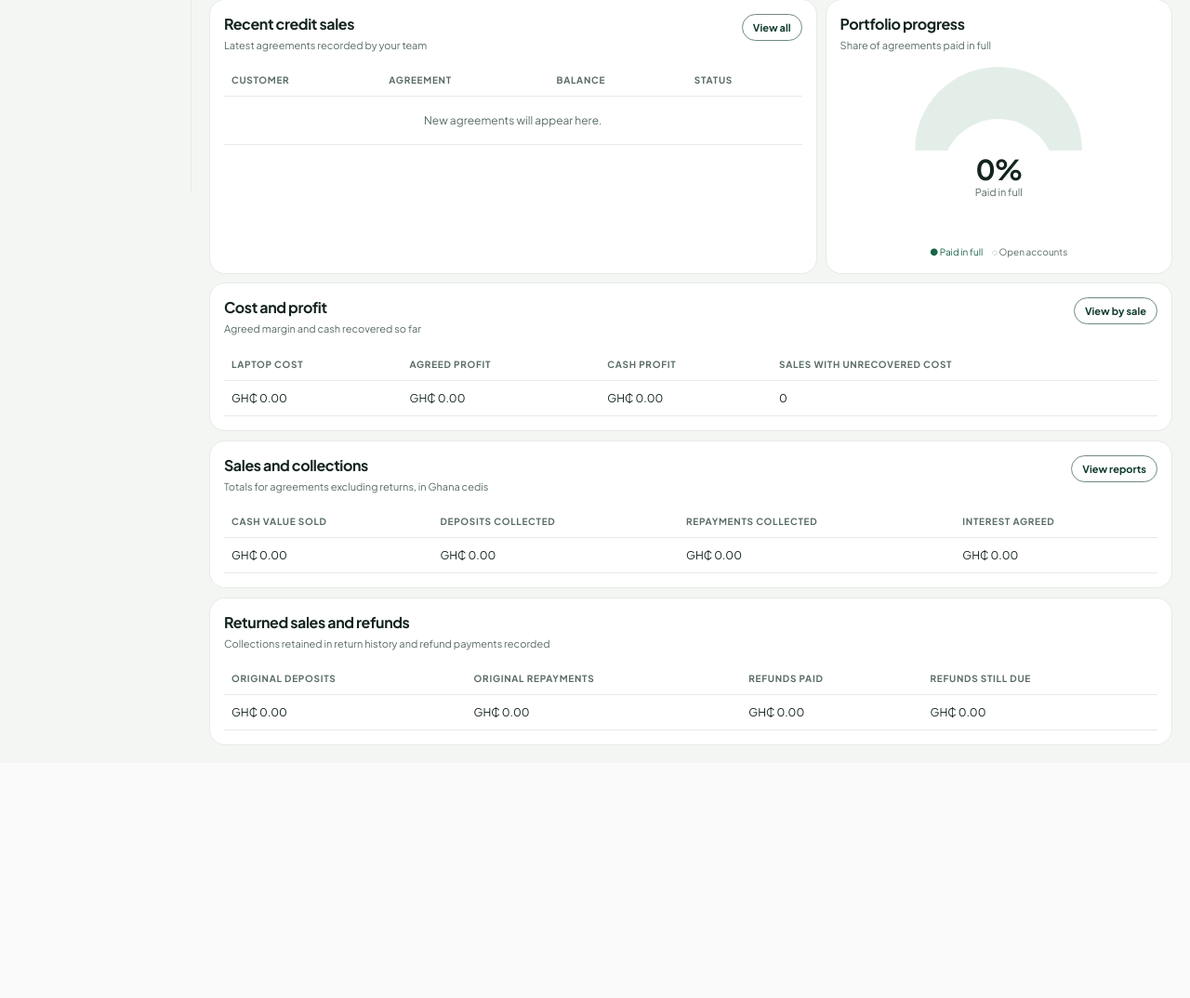
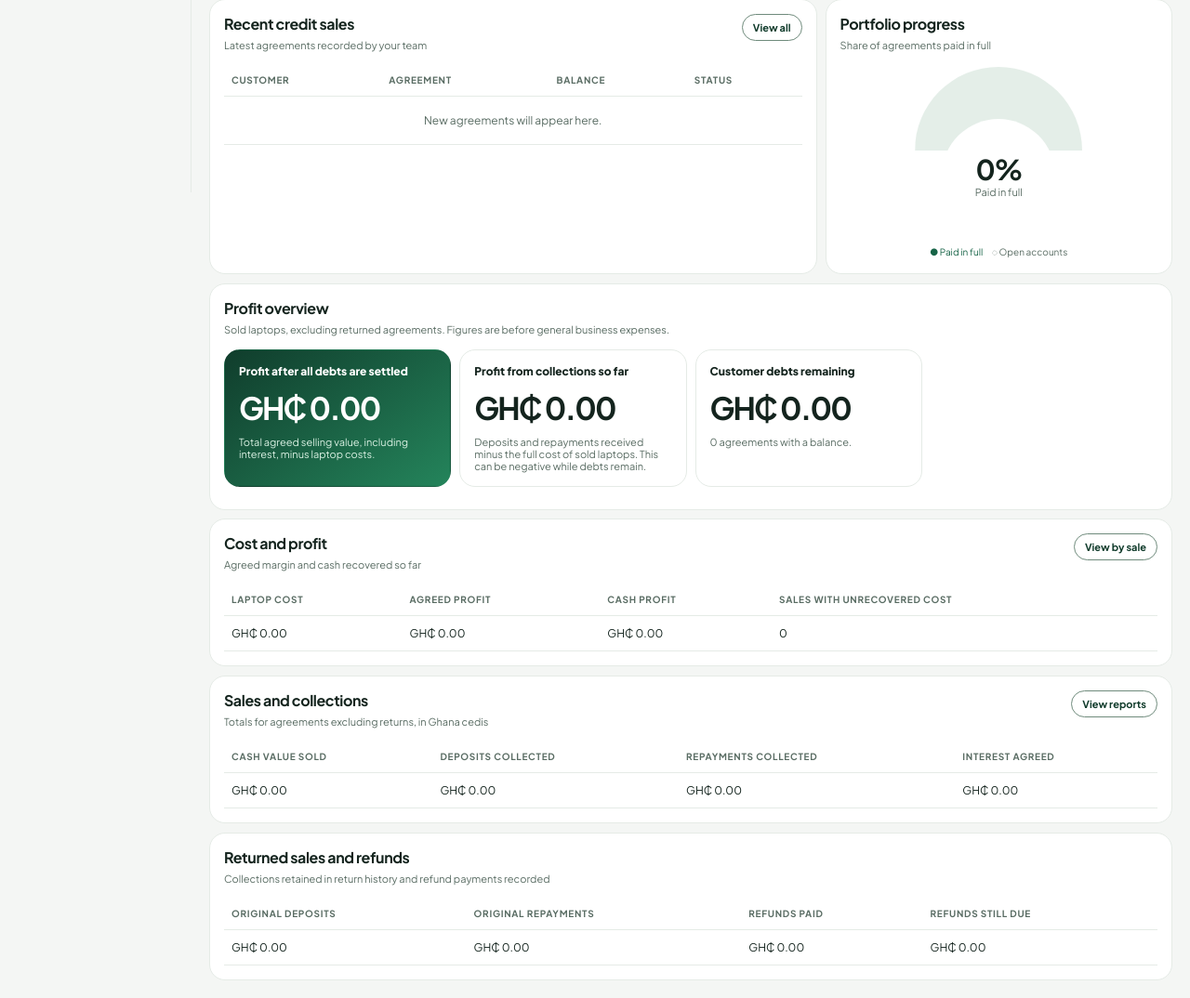
Before and after one commit to Padrino-221/CY-Technology-, a Django app: page / in a window 1280 px wide. Shown: the part 593-1667 px from the top of the page at 93% size. Before the commit the page ends 1395 px from the top, so only its background shows below. Run offline with Django 5.2, Linux system fonts and the light colour scheme; the visitor is signed in with stand-in values (Sample User, id 1); data that the repository does not hold is empty; parts of the project's set-up code (start-up, migrations or seed data) failed here and were passed over.

Commit message:
Show expected profit and profit from collections

```diff
--- a/cy-web/credit/views.py
+++ b/cy-web/credit/views.py
@@ -99,6 +99,7 @@ def dashboard(request):
     followups = sorted((sale for sale in agreements if sale.status in FOLLOW_UP), key=lambda sale: (sale.next_due, sale.pk))
     paid = sum(sale.status == "Paid in full" for sale in agreements)
     return render(request, "dashboard.html", {
+        "profit_summary": profit_summary(agreements),
         "section": "dashboard", "agreements": agreements[:5], "followups": followups[:4],
         "outstanding": sum(sale.balance for sale in agreements),
         "profit_agreed": sum(sale.profit_agreed for sale in agreements),
@@ -119,6 +120,16 @@ def dashboard(request):
         "bars": [(day.strftime("%a"), counts[day], round(100 * counts[day] / maximum)) for day in days],
         "today": today,
     })
+
+
+def profit_summary(agreements):
+    active = [sale for sale in agreements if not sale.returned_on]
+    return {
+        "expected": sum(sale.profit_agreed for sale in active),
+        "collected": sum(sale.cash_profit for sale in active),
+        "outstanding": sum(sale.balance for sale in active),
+        "open_accounts": sum(bool(sale.balance) for sale in active),
+    }
 
 
 def section_info(section):
@@ -159,6 +170,7 @@ def search(request):
 def records(request, section):
     model, title, singular, search_fields = section_info(section)
     rows = sales() if model is Sale else model.objects.order_by("-pk")
+    summary = profit_summary(rows) if section == "profit" else None
     stock_only = section == "inventory" and request.GET.get("stock") == "1"
     if model is Laptop:
         rows = stock().order_by("-pk")
@@ -174,6 +186,7 @@ def records(request, section):
         rows = sorted((sale for sale in rows if sale.status in FOLLOW_UP), key=lambda sale: (sale.next_due, sale.pk))
     print_view = section == "follow-up" and request.GET.get("print") == "1"
     return render(request, "records.html", {
+        "profit_summary": summary,
         "section": section, "title": title, "singular": singular, "rows": rows if print_view else paginate(request, rows), "print_view": print_view, "query": query, "stock_only": stock_only,
     })
 
@@ -182,7 +195,7 @@ def records(request, section):
 def reports(request):
     agreements = list(sales().filter(returned_on__isnull=True))
     return render(request, "reports.html", {
-        "title": "Reports", "section": "reports",
+        "title": "Reports", "section": "reports", "profit_summary": profit_summary(agreements),
         "balances": paginate(request, report_totals(agreements, lambda sale: sale.customer), "balances_page"),
         "statuses": paginate(request, report_totals(agreements, lambda sale: sale.status), "statuses_page"),
         "institutions": paginate(request, report_totals(agreements, lambda sale: sale.customer.institution.strip() or "Not recorded"), "institutions_page"),
--- a/cy-web/templates/dashboard.html
+++ b/cy-web/templates/dashboard.html
@@ -18,6 +18,7 @@
 </tbody></table></div></section>
 <section class="card progress"><div class="card-head"><div><h2>Portfolio progress</h2><p>Share of agreements paid in full</p></div></div><div class="gauge" style="--progress:{{ progress }}%"><div><strong>{{ progress }}%</strong><small>Paid in full</small></div></div><p class="legend">● Paid in full <span>◌ Open accounts</span></p></section>
 </div>
+{% include "profit_summary.html" %}
 <section class="card" style="margin-top:9px">
 <div class="card-head"><div><h2>Cost and profit</h2><p>Agreed margin and cash recovered so far</p></div><a class="button outline small" href="{% url 'records' 'profit' %}">View by sale</a></div>
 <div class="table-wrap"><table><thead><tr><th>Laptop cost</th><th>Agreed profit</th><th>Cash profit</th><th>Sales with unrecovered cost</th></tr></thead><tbody><tr><td>GH₵ {{ cost_total|floatformat:"2g" }}</td><td>GH₵ {{ profit_agreed|floatformat:"2g" }}</td><td>GH₵ {{ cash_profit|floatformat:"2g" }}</td><td>{{ cost_unrecovered }}</td></tr></tbody></table></div>
--- a/cy-web/templates/manual.html
+++ b/cy-web/templates/manual.html
@@ -94,4 +94,5 @@
 </section>
 </div></div>
 
+<section class="card"><h2>Understanding profit</h2><p><strong>Profit after all debts are settled</strong> shows agreed selling value, including interest, minus costs for sold laptops. <strong>Profit from collections so far</strong> uses deposits and repayments already received minus those same costs. The difference is the customer debt still outstanding. These figures exclude returned agreements and general business expenses.</p></section>
 {% endblock %}
--- /dev/null
+++ b/cy-web/templates/profit_summary.html
@@ -0,0 +1,7 @@
+<section class="card report-card" aria-label="Profit summary">
+<div class="card-head"><div><h2>Profit overview</h2><p>Sold laptops, excluding returned agreements. Figures are before general business expenses.</p></div></div>
+<div class="metrics">
+<div class="metric primary"><span>Profit after all debts are settled</span><strong>GH₵ {{ profit_summary.expected|floatformat:"2g" }}</strong><small>Total agreed selling value, including interest, minus laptop costs.</small></div>
+<div class="metric"><span>Profit from collections so far</span><strong>GH₵ {{ profit_summary.collected|floatformat:"2g" }}</strong><small>Deposits and repayments received minus the full cost of sold laptops. This can be negative while debts remain.</small></div>
+<div class="metric"><span>Customer debts remaining</span><strong>GH₵ {{ profit_summary.outstanding|floatformat:"2g" }}</strong><small>{{ profit_summary.open_accounts }} agreement{{ profit_summary.open_accounts|pluralize }} with a balance.</small></div>
+</div></section>
--- a/cy-web/templates/records.html
+++ b/cy-web/templates/records.html
@@ -2,7 +2,8 @@
 {% block workspace %}
 <div class="heading"><div><span class="eyebrow">WORKSPACE</span><h1>{{ title }}</h1><p>{% if section == 'follow-up' %}Accounts due soon, behind schedule, overdue, or in recovery.{% else %}Find and manage your {{ title|lower }} records.{% endif %}</p></div>{% if section == 'follow-up' %}{% if print_view %}<button type="button" class="button outline" data-print>Print follow-up list</button>{% else %}<a class="button outline print-link" href="?print=1{% if query %}&amp;q={{ query|urlencode }}{% endif %}">Print view</a>{% endif %}{% elif section != 'profit' %}<a class="button" href="{% url 'new' section %}">{% include "icon.html" with name="plus" only %} New {{ singular }}</a>{% endif %}</div>
 {% if section == 'inventory' %}<div class="actions record-actions"><a class="button {% if stock_only %}outline{% endif %} small" href="{% url 'records' section %}">All laptops</a><a class="button {% if not stock_only %}outline{% endif %} small" href="{% url 'records' section %}?stock=1">In stock</a></div>{% endif %}
-<section class="card"><form class="search list-search">{% if stock_only %}<input type="hidden" name="stock" value="1">{% endif %}{% include "icon.html" with name="magnifying-glass" only %}<input type="search" name="q" value="{{ query }}" aria-label="Search {{ title }}" placeholder="Search {{ title|lower }}…"><button class="quiet">Search</button></form>{% if query %}<p class="search-summary">Results for “{{ query }}” · <a class="back" href="{% url 'records' section %}{% if stock_only %}?stock=1{% endif %}">Clear search</a></p>{% endif %}
+{% if section == "profit" %}{% include "profit_summary.html" %}
+{% endif %}<section class="card"><form class="search list-search">{% if stock_only %}<input type="hidden" name="stock" value="1">{% endif %}{% include "icon.html" with name="magnifying-glass" only %}<input type="search" name="q" value="{{ query }}" aria-label="Search {{ title }}" placeholder="Search {{ title|lower }}…"><button class="quiet">Search</button></form>{% if query %}<p class="search-summary">Results for “{{ query }}” · <a class="back" href="{% url 'records' section %}{% if stock_only %}?stock=1{% endif %}">Clear search</a></p>{% endif %}
 <div class="table-wrap"><table><thead><tr>
 {% if section == 'customers' %}<th>Customer</th><th>Code</th><th>Phone</th><th>Institution</th>
 {% elif section == 'profit' %}<th>Sale</th><th>Laptop cost</th><th>Credit price</th><th>Agreed profit</th><th>Cash collected</th><th>Cash profit</th><th>Cost recovery</th>
--- a/cy-web/templates/reports.html
+++ b/cy-web/templates/reports.html
@@ -1,6 +1,7 @@
 {% extends "base.html" %}
 {% block workspace %}
 <div class="heading"><div><span class="eyebrow">PORTFOLIO</span><h1>Reports</h1><p>Review customer balances, agreement status, and sales by institution.</p></div><div class="actions"><a class="button outline" href="{% url 'records' 'follow-up' %}">Follow-up list</a><a class="button outline" href="{% url 'records' 'profit' %}">Cost and profit</a></div></div>
+{% include "profit_summary.html" %}
 <section class="card report-card"><h2>Customer balances</h2><div class="table-wrap"><table><thead><tr><th>Customer</th><th>Phone</th><th>Credit agreements</th><th>Outstanding</th></tr></thead><tbody>
 {% for customer, totals in balances %}<tr><td><a href="{% url 'edit' 'customers' customer.pk %}">{{ customer }}</a></td><td>{{ customer.phone }}</td><td>{{ totals.0 }}</td><td>GH₵ {{ totals.2|floatformat:"2g" }}</td></tr>{% empty %}<tr><td colspan="4" class="empty">No credit agreements.</td></tr>{% endfor %}
 </tbody></table></div>{% include "pagination.html" with page_obj=balances pagination_label="Balances pages" %}</section>
```
Also changed, not shown: cy-web/credit/tests.py (+18 -0 lines).
